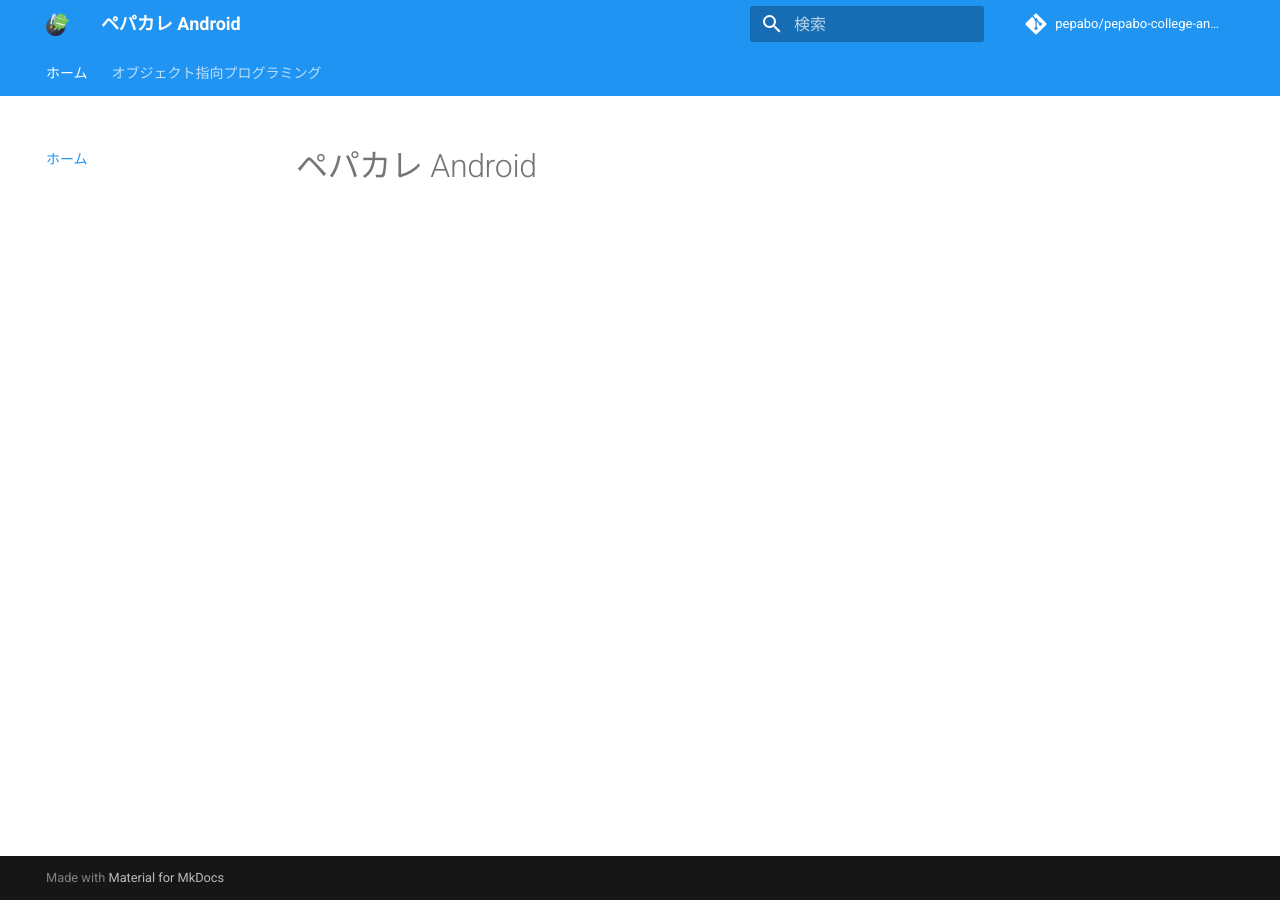
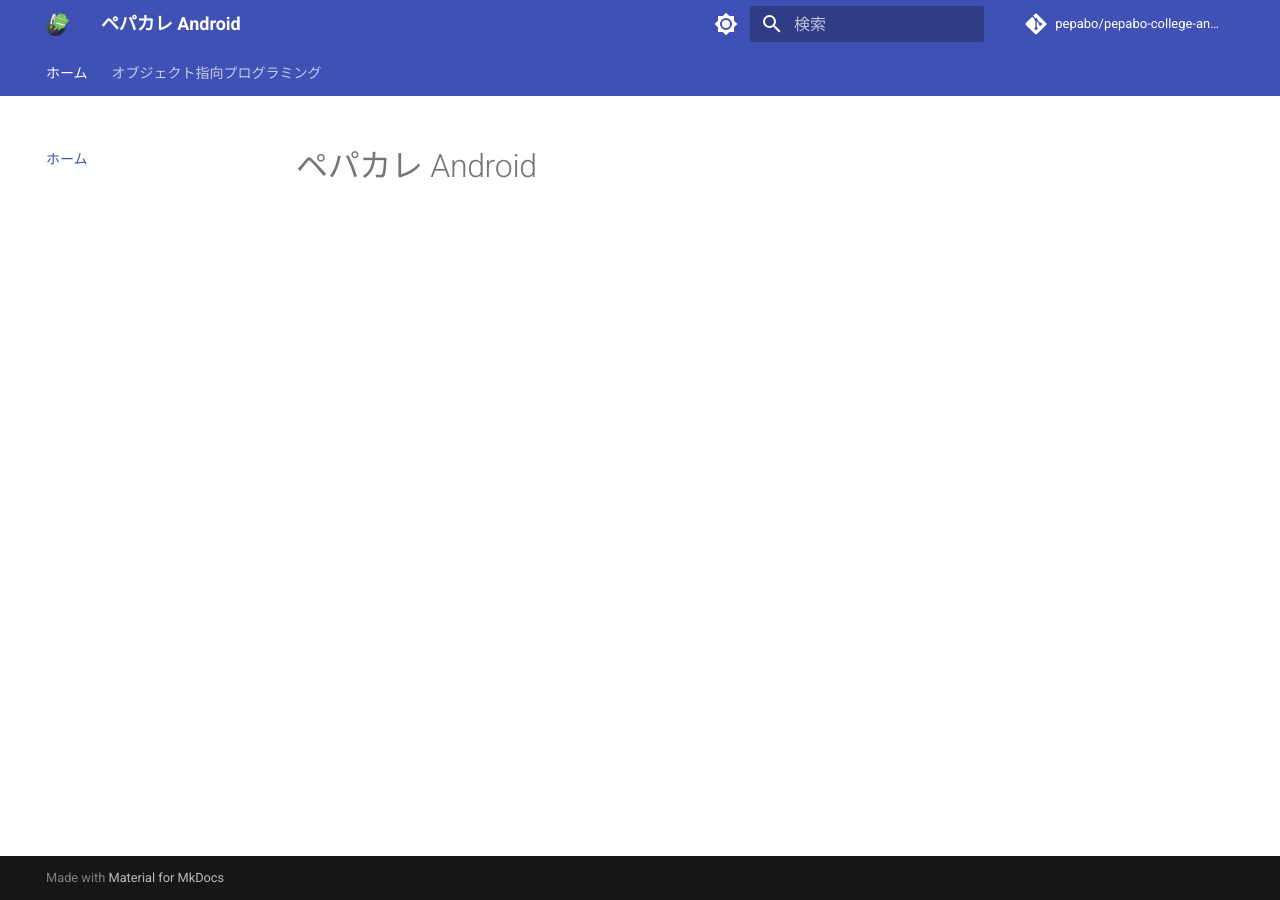
Before and after one commit to tick-taku/AndroidAppStudy, an MkDocs documentation site: the page built from docs/index.md, in a window 1280 px wide. Built offline with MkDocs 1.6.1 and Material for MkDocs 9.7.7, drawn with Linux system fonts in a browser that asks for light colours.

Commit message:
チャレンジ

```diff
--- a/mkdocs.yml
+++ b/mkdocs.yml
@@ -13,9 +13,16 @@ theme:
   logo: img/android.png
   favicon: img/favicon.svg
   palette:
-    scheme: default
-    primary: blue
-    accent: orange
+    - scheme: default
+      toggle:
+        icon: material/brightness-7
+        name: Switch to dark mode
+
+    # Palette toggle for dark mode
+    - scheme: slate
+      toggle:
+        icon: material/brightness-4
+        name: Switch to light mode
   features:
     - navigation.tabs
     - navigation.instant
```
